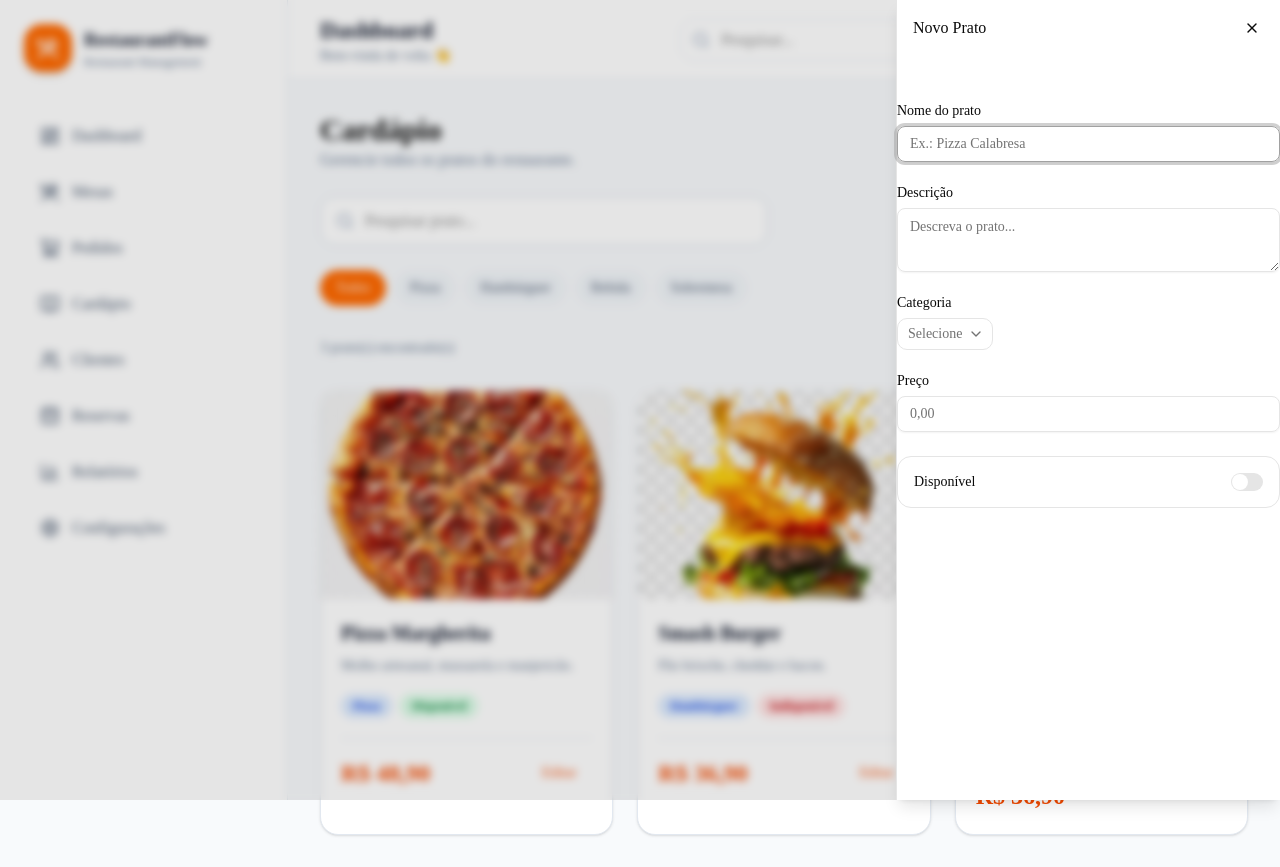
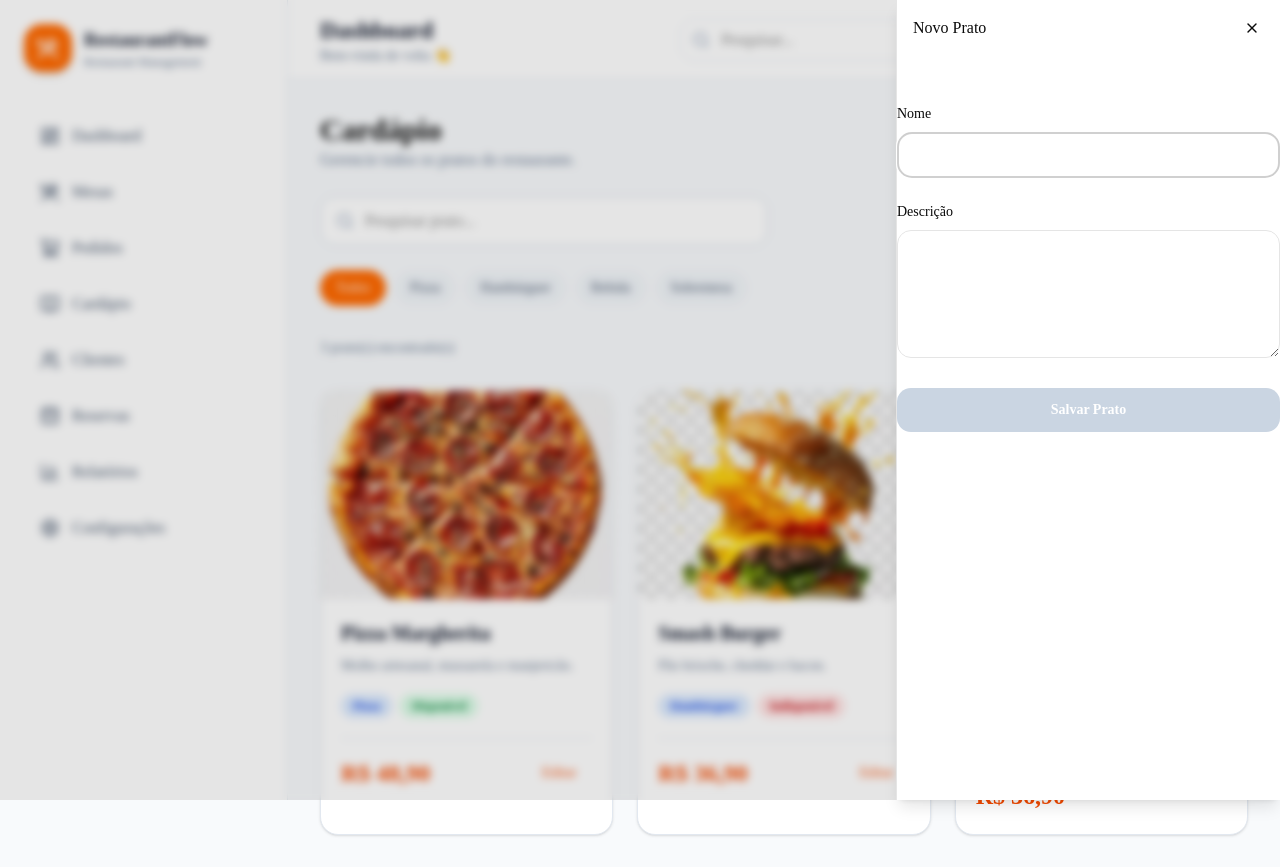
Before and after one commit to AliceKaleno/restaurantflow, a Next.js app: page /menu in a window 1280 px wide. Both pictures are taken after a click on the button "Novo Prato". Built offline with nearby package versions, Linux system fonts and the light colour scheme.

Commit message:
feat(menu): add menu form validation schema

```diff
--- a/src/features/menu/components/MenuForm.tsx
+++ b/src/features/menu/components/MenuForm.tsx
@@ -1,35 +1,95 @@
-import FormInput from "@/components/shared/form/FormInput";
-import FormTextarea from "@/components/shared/form/FormTextarea";
-import FormSelect from "@/components/shared/form/FormSelect";
-import FormSwitch from "@/components/shared/form/FormSwtich";
+"use client";
+
+import { useForm } from "react-hook-form";
+import { zodResolver } from "@hookform/resolvers/zod";
+
+import {
+  menuSchema,
+  MenuFormData,
+} from "../schemas/menu.schema";
 
 export default function MenuForm() {
+  const {
+    register,
+    handleSubmit,
+    formState: { errors, isValid },
+  } = useForm<MenuFormData>({
+    resolver: zodResolver(menuSchema),
+    mode: "onChange",
+    defaultValues: {
+      name: "",
+      description: "",
+      category: "",
+      price: 0,
+      available: true,
+    },
+  });
+
+  function onSubmit(data: MenuFormData) {
+    console.log(data);
+  }
+
   return (
-    <div className="space-y-6">
+    <form
+      onSubmit={handleSubmit(onSubmit)}
+      className="space-y-6"
+    >
+      {/* Nome */}
+      <div>
+        <label className="mb-2 block text-sm font-medium">
+          Nome
+        </label>
 
-      <FormInput
-        label="Nome do prato"
-        placeholder="Ex.: Pizza Calabresa"
-      />
+        <input
+          {...register("name")}
+          className="w-full rounded-xl border p-3"
+        />
 
-      <FormTextarea
-        label="Descrição"
-        placeholder="Descreva o prato..."
-      />
+        {errors.name && (
+          <p className="mt-1 text-sm text-red-500">
+            {errors.name.message}
+          </p>
+        )}
+      </div>
 
-      <FormSelect
-        label="Categoria"
-      />
+      {/* Descrição */}
+      <div>
+        <label className="mb-2 block text-sm font-medium">
+          Descrição
+        </label>
 
-      <FormInput
-        label="Preço"
-        placeholder="0,00"
-      />
+        <textarea
+          {...register("description")}
+          className="min-h-32 w-full rounded-xl border p-3"
+        />
 
-      <FormSwitch
-        label="Disponível"
-      />
+        {errors.description && (
+          <p className="mt-1 text-sm text-red-500">
+            {errors.description.message}
+          </p>
+        )}
+      </div>
 
-    </div>
+      {/* Botão */}
+
+      <button
+        type="submit"
+        disabled={!isValid}
+        className="
+          w-full
+          rounded-xl
+          bg-orange-500
+          py-3
+          font-semibold
+          text-white
+          transition
+          hover:bg-orange-600
+          disabled:cursor-not-allowed
+          disabled:bg-slate-300
+        "
+      >
+        Salvar Prato
+      </button>
+    </form>
   );
 }
--- /dev/null
+++ b/src/features/menu/schemas/menu.schema.ts
@@ -0,0 +1,23 @@
+import { z } from "zod";
+
+export const menuSchema = z.object({
+  name: z
+    .string()
+    .min(3, "O nome deve possuir pelo menos 3 caracteres."),
+
+  description: z
+    .string()
+    .min(10, "A descrição deve possuir pelo menos 10 caracteres."),
+
+  category: z.string(),
+
+  price: z
+    .number({
+      error: "Informe um preço válido.",
+    })
+    .positive("O preço deve ser maior que zero."),
+
+  available: z.boolean(),
+});
+
+export type MenuFormData = z.infer<typeof menuSchema>;
```
